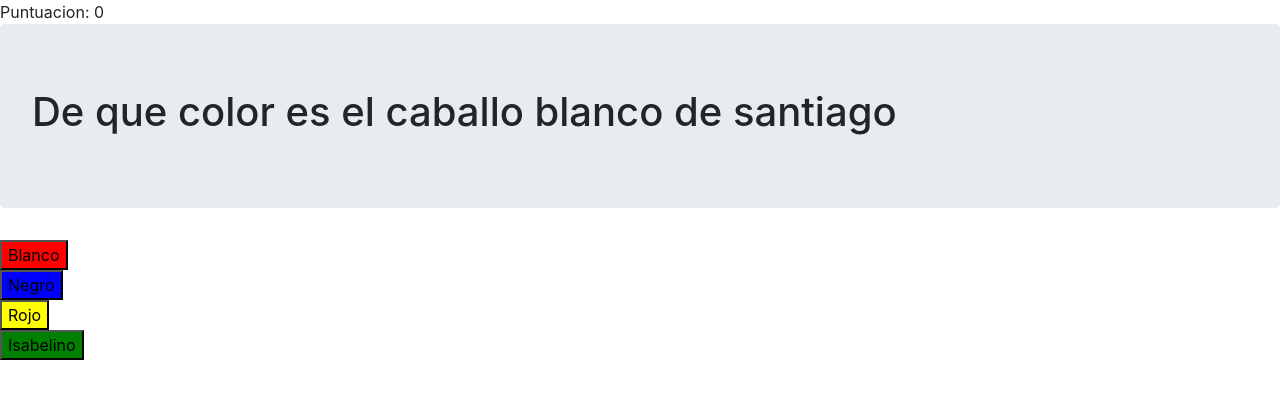
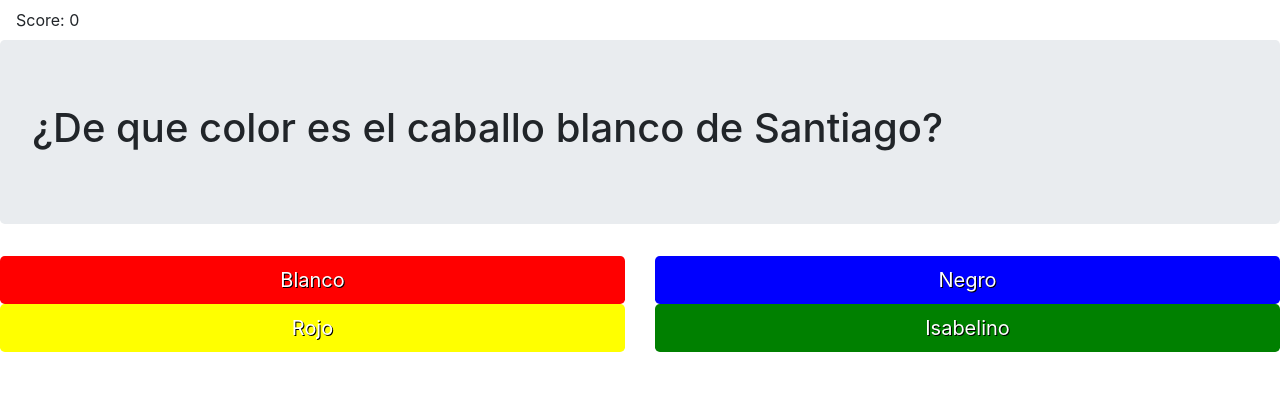
Before and after one commit to midurbar/Quiz-Angular, an Angular app: page / in a window 1280 px wide. Shown: the top 398 px of the page. Built offline with nearby package versions, Linux system fonts and the light colour scheme.

Commit message:
Modificado los estilos

```diff
--- a/src/app/app.component.html
+++ b/src/app/app.component.html
@@ -1,17 +1,20 @@
-<div>Puntuacion: {{aciertos}}</div>
+<nav class="navbar">Score: {{aciertos}}</nav>
 
 <div *ngIf="!finDeJuego">
     <app-pregunta [titulo]="preguntaActual.pregunta"></app-pregunta>
 
+    <div class="row">
         <app-respuesta
+            class="col-6"
             *ngFor="let respuesta of preguntaActual.respuestas; let i = index"
             (seleccion)="marcarRespuesta($event)"
             [color]="colores[i]"
-        [opcion] ="i"
+            [opcion]="i"
             [texto]="respuesta">
         </app-respuesta>
     </div>
+</div>
 
-<div *ngIf="finDeJuego">
+<div class="jumbotron" *ngIf="finDeJuego">
     <h1>Game Over!</h1>
 </div>
--- a/src/app/app.component.ts
+++ b/src/app/app.component.ts
@@ -63,7 +63,7 @@ export class AppComponent implements OnInit {
 
   preguntas = [
     {
-      pregunta: "De que color es el caballo blanco de santiago",
+      pregunta: "¿De que color es el caballo blanco de Santiago?",
       respuestas: [
         "Blanco",
         "Negro",
@@ -73,7 +73,7 @@ export class AppComponent implements OnInit {
       correcta: 3
     },
     {
-      pregunta: "En que se año se celebraron los juegos olimpicos de tokio 2020",
+      pregunta: "¿En que se año se celebraron los juegos olimpicos de Tokio 2020?",
       respuestas: [
         "2020",
         "2021",
--- a/src/app/respuesta/respuesta.component.css
+++ b/src/app/respuesta/respuesta.component.css
@@ -0,0 +1,4 @@
+button {
+    color: white;
+    text-shadow: 1px 1px black;
+}
--- a/src/app/respuesta/respuesta.component.html
+++ b/src/app/respuesta/respuesta.component.html
@@ -1,3 +1,3 @@
 <div>
-    <button [style]="'background: ' + color" (click)="seleccionar()">{{texto}}</button>
+    <button class="btn btn-lg btn-block" [style]="'background: ' + color" (click)="seleccionar()">{{texto}}</button>
 </div>
```
Lines whose indentation alone changed are shown as unchanged.
